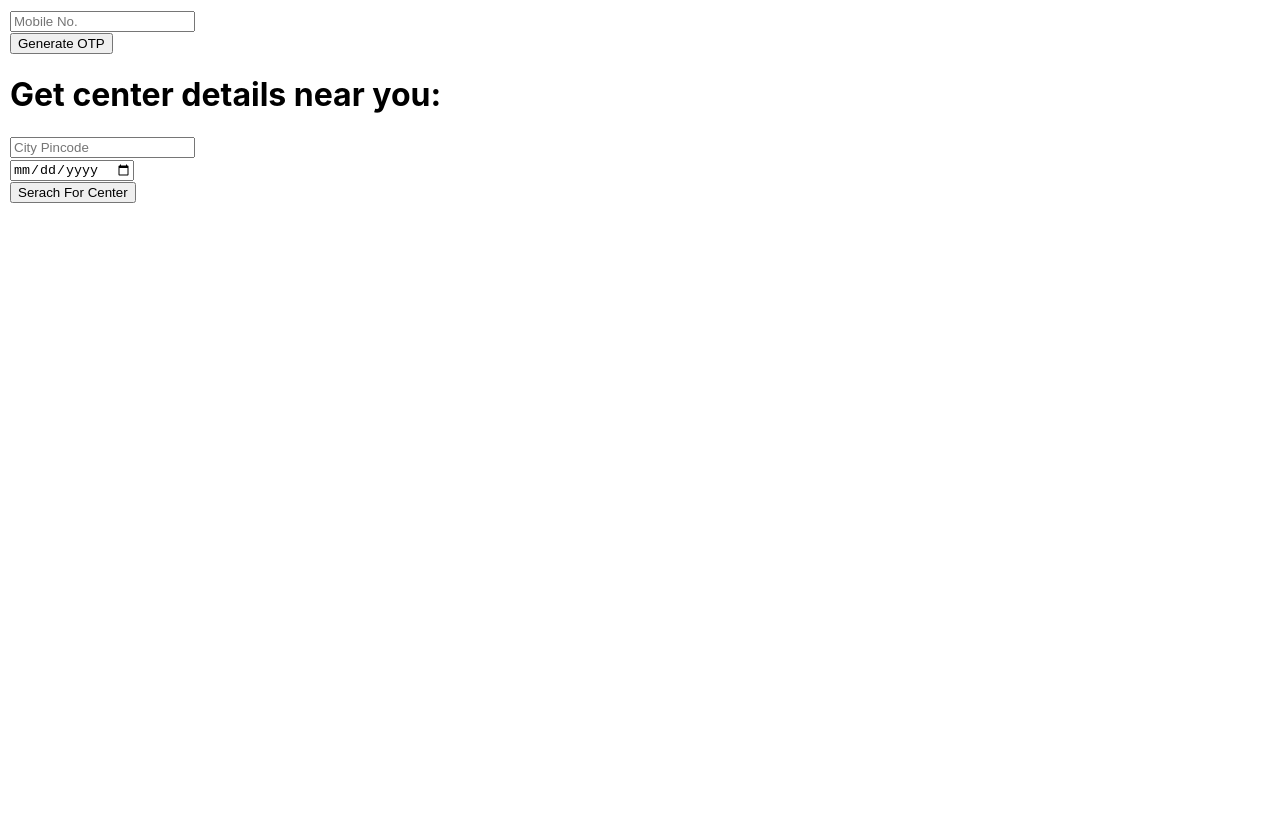
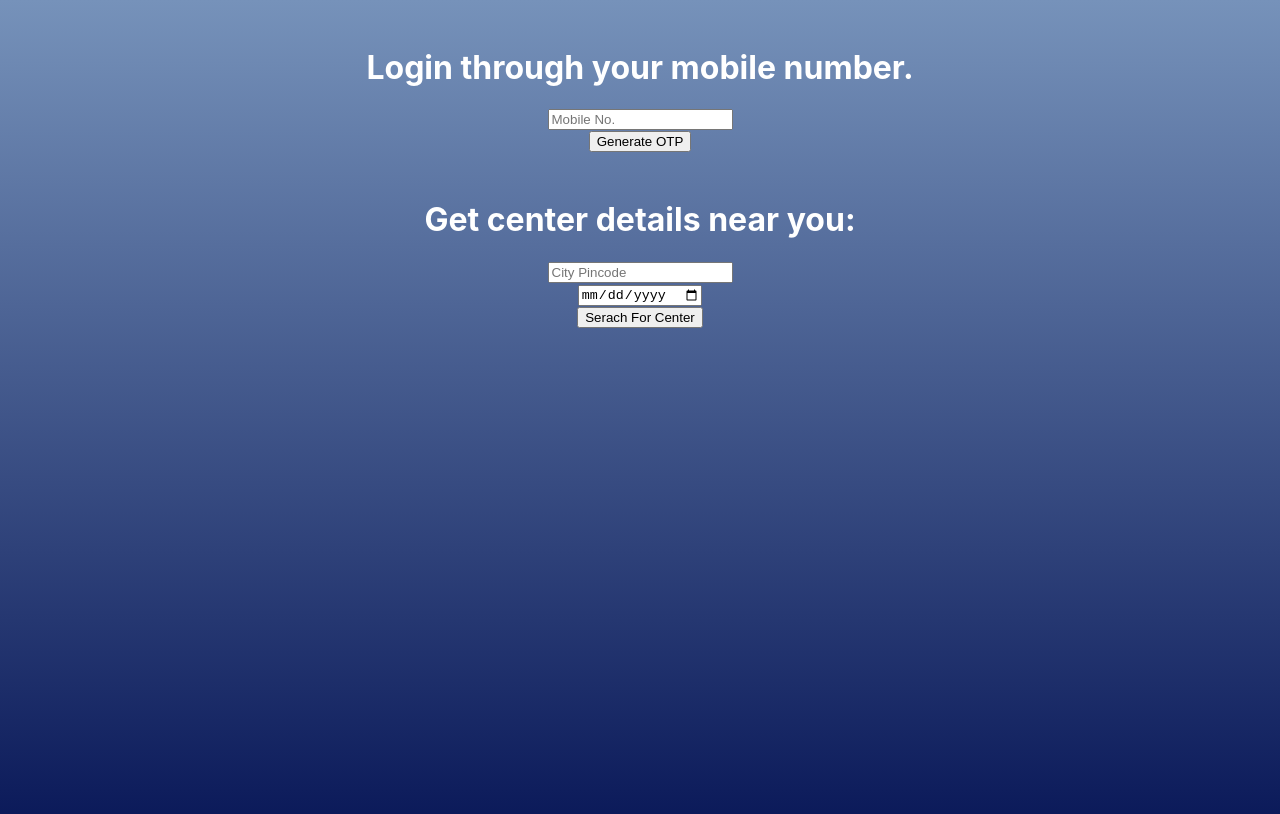
Before and after one commit to Shubhnaik19/getYourJab, a React (Create React App) app: page / in a window 1280 px wide. Shown: the top 814 px of the page. Built offline with nearby package versions, Linux system fonts and the light colour scheme.

Commit message:
Added basic CSS

```diff
--- a/package.json
+++ b/package.json
@@ -9,6 +9,7 @@
     "axios": "^0.21.1",
     "js-sha256": "^0.9.0",
     "moment": "^2.29.1",
+    "node-sass": "^6.0.0",
     "react": "^17.0.2",
     "react-dom": "^17.0.2",
     "react-scripts": "4.0.3",
--- a/src/App.css
+++ /dev/null
@@ -1,3 +0,0 @@
-body{
-    margin:10px;
-}
--- a/src/App.js
+++ b/src/App.js
@@ -1,4 +1,4 @@
-import "./App.css";
+import "./_App.scss";
 import React from "react";
 import { Component } from "react";
 import FormComponent from "./Component/formComponent";
@@ -7,6 +7,7 @@ import CertificateDownload from "./Component/certificateDownload";
 import BeneficiaryDetails from "./Component/BeneficiaryDetails";
 import CenterDetails from "./Component/centerDetails";
 import { sha256 } from "js-sha256";
+import './styles/_forms.scss'
 import axios from "axios";
 
 class App extends Component {
@@ -93,7 +94,6 @@ class App extends Component {
           ></CertificateDownload>
         )}
         {token && <BeneficiaryDetails token={token}></BeneficiaryDetails>}
-        <h1>Get center details near you:</h1>
         <CenterDetails></CenterDetails>
       </div>
     );
--- a/src/Component/centerDetails.js
+++ b/src/Component/centerDetails.js
@@ -23,7 +23,8 @@ class ceterDetails extends Component {
     render() {
         const {centerDetails} = this.state;
         return (
-            <div className="container">
+            <div className="formAlignCenter">
+              <h1>Get center details near you:</h1>
                 <form onSubmit={this.getCenterDetails}>
                     <div className="cityCenter"><input type="text" className="otpForm" name="pincode" placeholder="City Pincode" /></div>
                     <div className="cityCenter"><input type="date" className="otpForm" name="date" placeholder="Enter Date" /></div>
--- a/src/Component/formComponent.js
+++ b/src/Component/formComponent.js
@@ -1,10 +1,12 @@
 import { Component } from 'react';
+
 
 class formComponent extends Component {
     state = {}
     render() {
         return (
-            <div className="container">
+            <div className="formAlignCenter">
+                <h1>Login through your mobile number.</h1>
                 <form onSubmit={this.props.getOtp}>
                     <div className="otpForm"><input type="text" className="otpForm" name="mobNo" placeholder="Mobile No." autoComplete="off" /></div>
                     <div className="button submit"><button className="otpButton">Generate OTP</button></div>
--- a/src/Component/loginForm.js
+++ b/src/Component/loginForm.js
@@ -6,7 +6,7 @@ class loginForm extends Component {
         return (
             <div className="container">
                 <form onSubmit={this.props.login}>
-                    <div className="otpForm"><input type="text" className="otpForm" name="otp" placeholder="Your OTP" autoComplete="off" /></div>
+                    <div className="otpForm"><input type="text" className="loginForm" name="otp" placeholder="Your OTP" autoComplete="off" /></div>
                     <div className="button submit"><button className="Login">Login</button></div>
                 </form>
             </div>
--- /dev/null
+++ b/src/_App.scss
@@ -0,0 +1,8 @@
+body{
+    margin:10px;
+    background: rgb(6,20,85);
+    background: linear-gradient(0deg, rgba(6,20,85,1) 0%, rgba(118,146,186,1) 100%);
+    background-repeat: repeat;
+    color: white;
+    height: 100vh;
+}
--- /dev/null
+++ b/src/styles/_forms.scss
@@ -0,0 +1,5 @@
+.formAlignCenter{
+    margin-top: 3rem;
+    align-items: flex-start;
+    text-align: center;
+}
```
Also changed, not shown: 1 other file (tests, documents, lock files or other folders).
